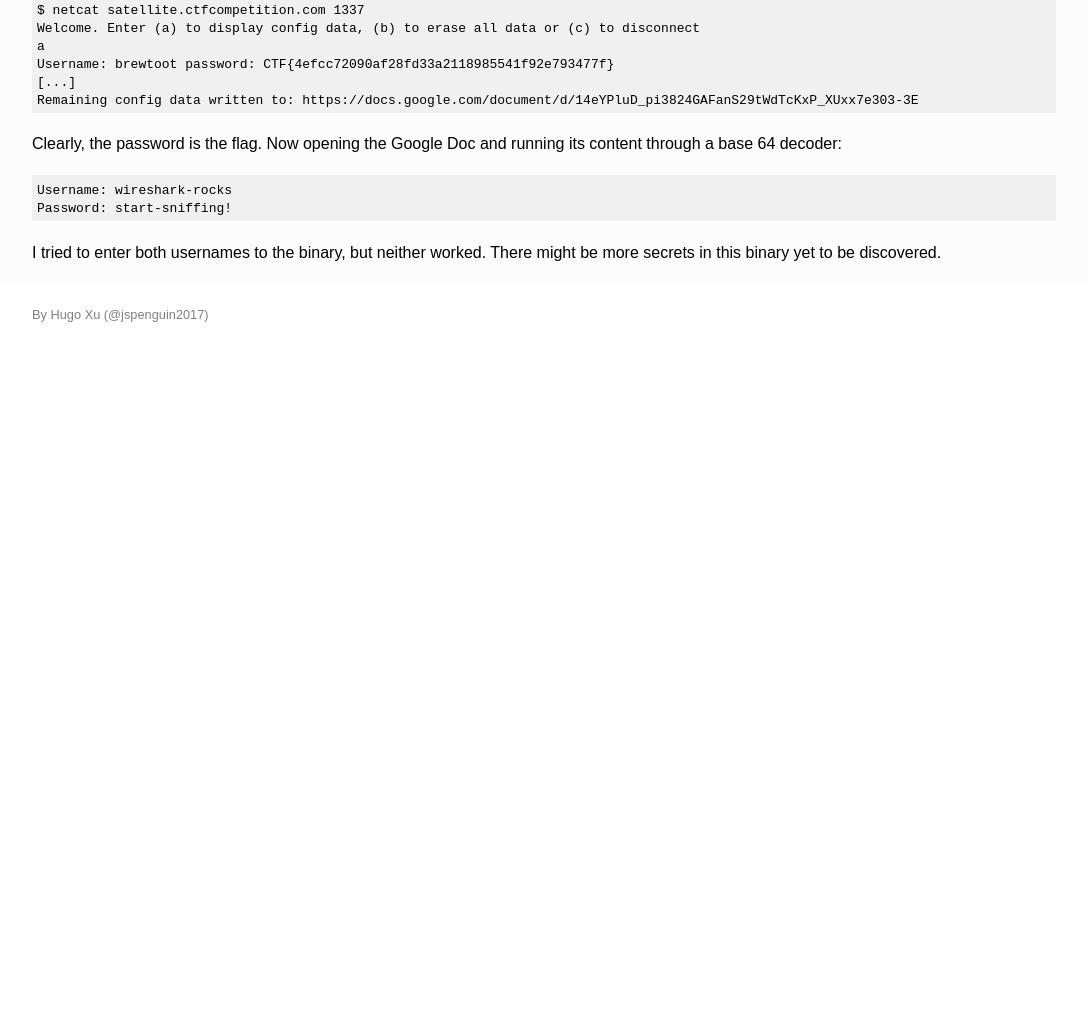
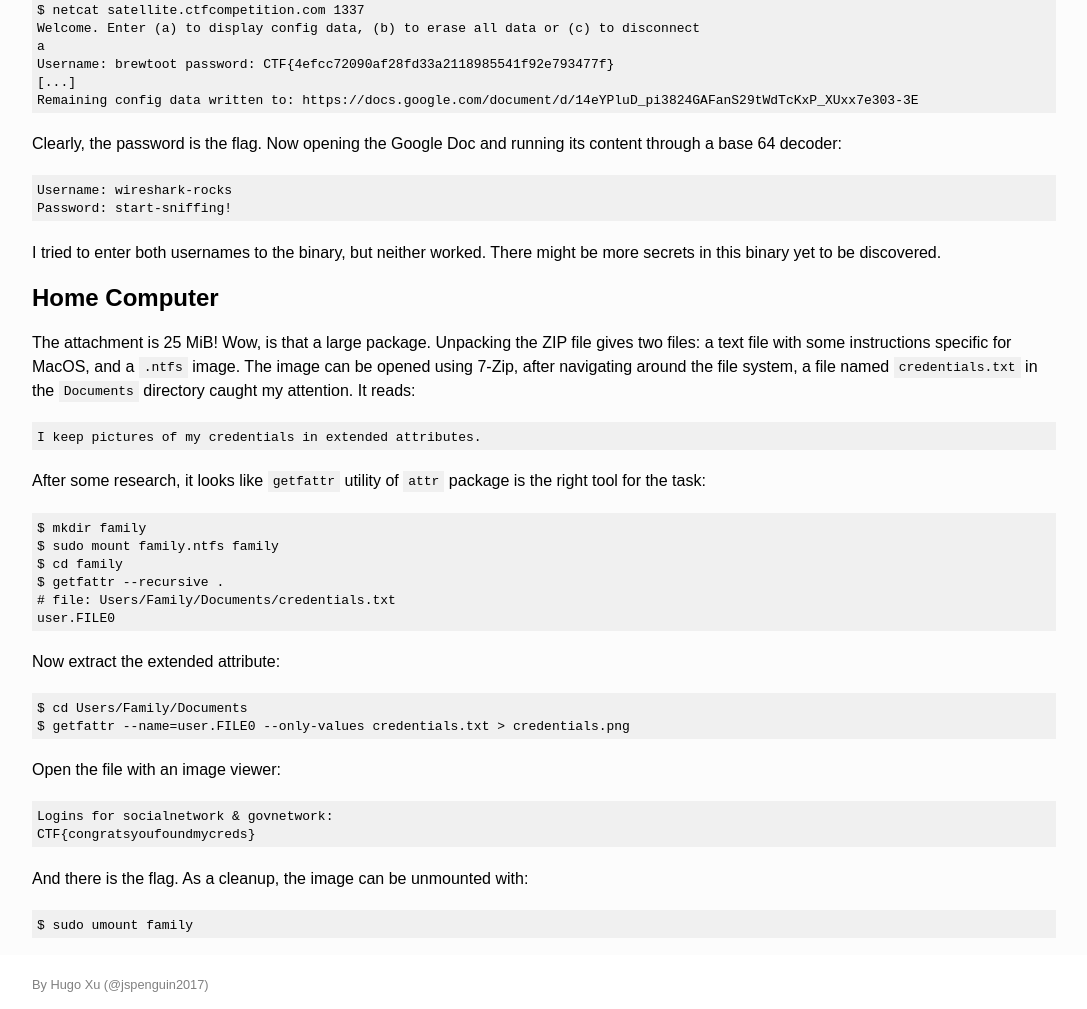
Before and after one commit to jspenguin2017/Blog, a website: page docs/Google_CTF_2019_1.html in a window 1280 px wide. Shown: the part 840-1849 px from the top of the page, without its empty margins (96-1183 px from the left). Before the commit the page ends 1179 px from the top, so only its background shows below. Drawn offline with Linux system fonts and the light colour scheme.

Commit message:
gctf challenge home computer

```diff
--- a/docs/Google_CTF_2019_1.html
+++ b/docs/Google_CTF_2019_1.html
@@ -69,7 +69,35 @@ content through a base 64 decoder:</p>
 Password: start-sniffing!
 </code></pre>
 <p>I tried to enter both usernames to the binary, but neither worked. There might
-be more secrets in this binary yet to be discovered.</p></div>
+be more secrets in this binary yet to be discovered.</p>
+<h2 id="homecomputer">Home Computer</h2>
+<p>The attachment is 25 MiB! Wow, is that a large package. Unpacking the ZIP file
+gives two files: a text file with some instructions specific for MacOS, and
+a <code>.ntfs</code> image. The image can be opened using 7-Zip, after navigating around
+the file system, a file named <code>credentials.txt</code> in the <code>Documents</code> directory
+caught my attention. It reads:</p>
+<pre><code>I keep pictures of my credentials in extended attributes.
+</code></pre>
+<p>After some research, it looks like <code>getfattr</code> utility of <code>attr</code> package is the
+right tool for the task:</p>
+<pre><code>$ mkdir family
+$ sudo mount family.ntfs family
+$ cd family
+$ getfattr --recursive .
+# file: Users/Family/Documents/credentials.txt
+user.FILE0
+</code></pre>
+<p>Now extract the extended attribute:</p>
+<pre><code>$ cd Users/Family/Documents
+$ getfattr --name=user.FILE0 --only-values credentials.txt &gt; credentials.png
+</code></pre>
+<p>Open the file with an image viewer:</p>
+<pre><code>Logins for socialnetwork &amp; govnetwork:
+CTF{congratsyoufoundmycreds}
+</code></pre>
+<p>And there is the flag. As a cleanup, the image can be unmounted with:</p>
+<pre><code>$ sudo umount family
+</code></pre></div>
 
     <div class="container footer">
         <p>By Hugo Xu (@jspenguin2017)</p>
```
Also changed, not shown: src/pages/Google_CTF_2019_1.MD (+44 -0 lines).
